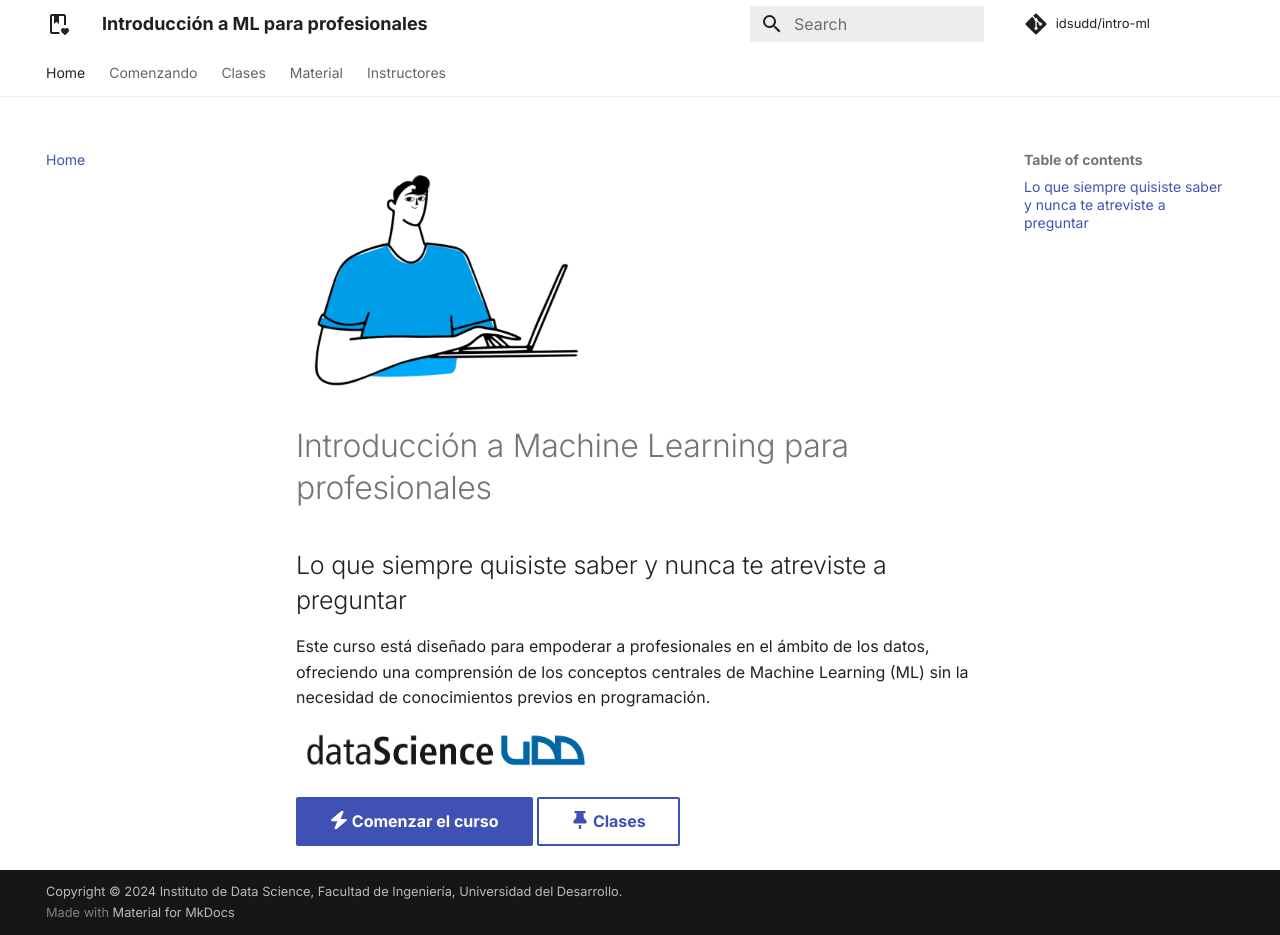
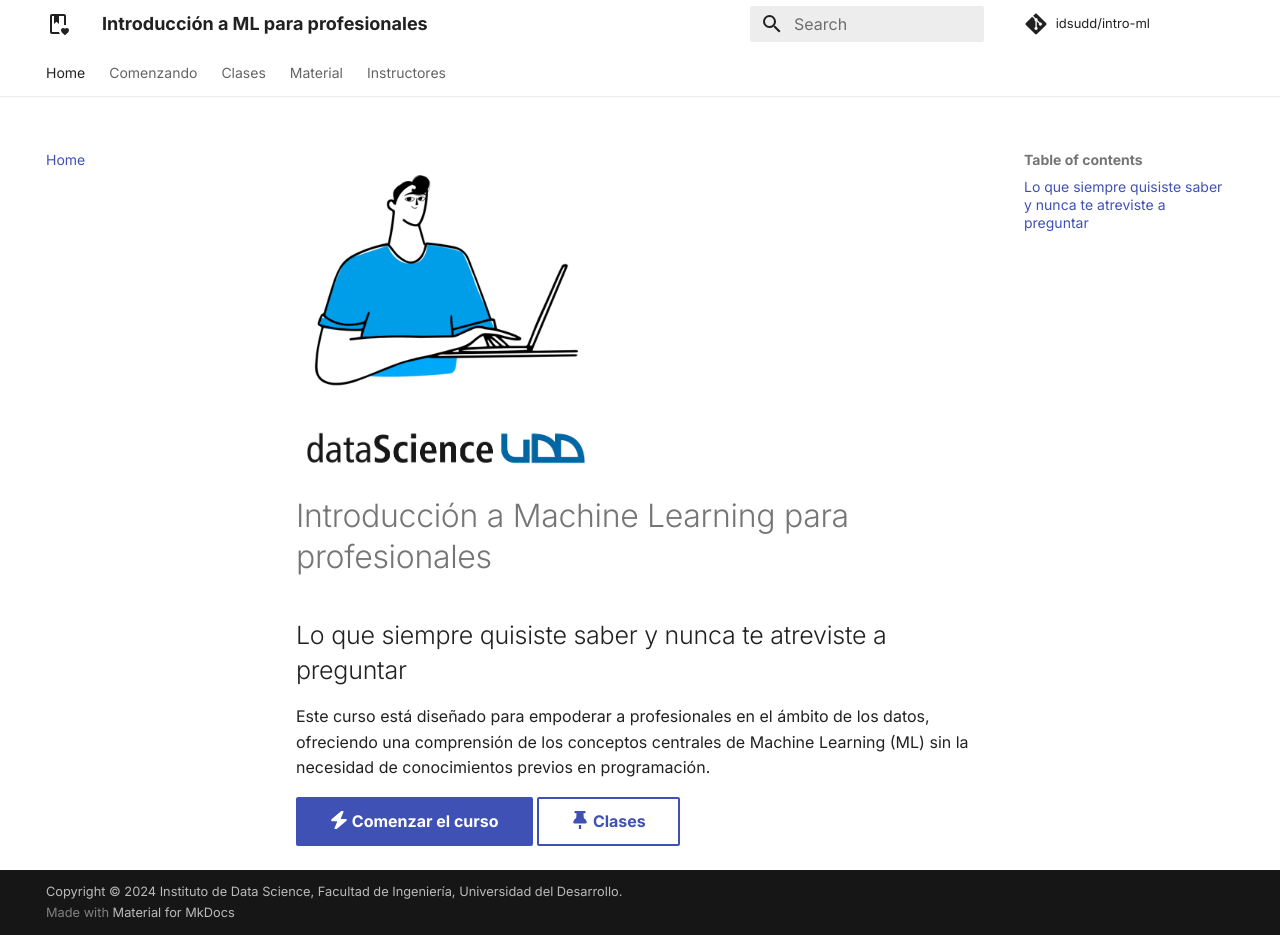
Before and after one commit to idsudd/intro-ml, an MkDocs documentation site: the page built from docs/index.md, in a window 1280 px wide and 935 px high. Built offline with MkDocs 1.6.1 and Material for MkDocs 9.7.7, drawn with Linux system fonts in a browser that asks for light colours; comment, search, counter and statistics services are not loaded.

Commit message:
Update index.md

```diff
--- a/docs/index.md
+++ b/docs/index.md
@@ -1,4 +1,6 @@
 ![Portada](assets/images/BigShoes-Torso.png){ width="300" }
+
+![Logo](assets/images/logo-ids.png){ width="300" }
 
 # Introducción a Machine Learning para profesionales
 
@@ -6,6 +8,4 @@
 
 Este curso está diseñado para empoderar a profesionales en el ámbito de los datos, ofreciendo una comprensión de los conceptos centrales de Machine Learning (ML) sin la necesidad de conocimientos previos en programación.
 
-![Logo](assets/images/logo-ids.png){ width="300" }
-
 [:fontawesome-solid-bolt: Comenzar el curso](welcome.md){ .md-button .md-button--primary } [:fontawesome-solid-thumbtack: Clases](lectures/index.md){ .md-button }
```
